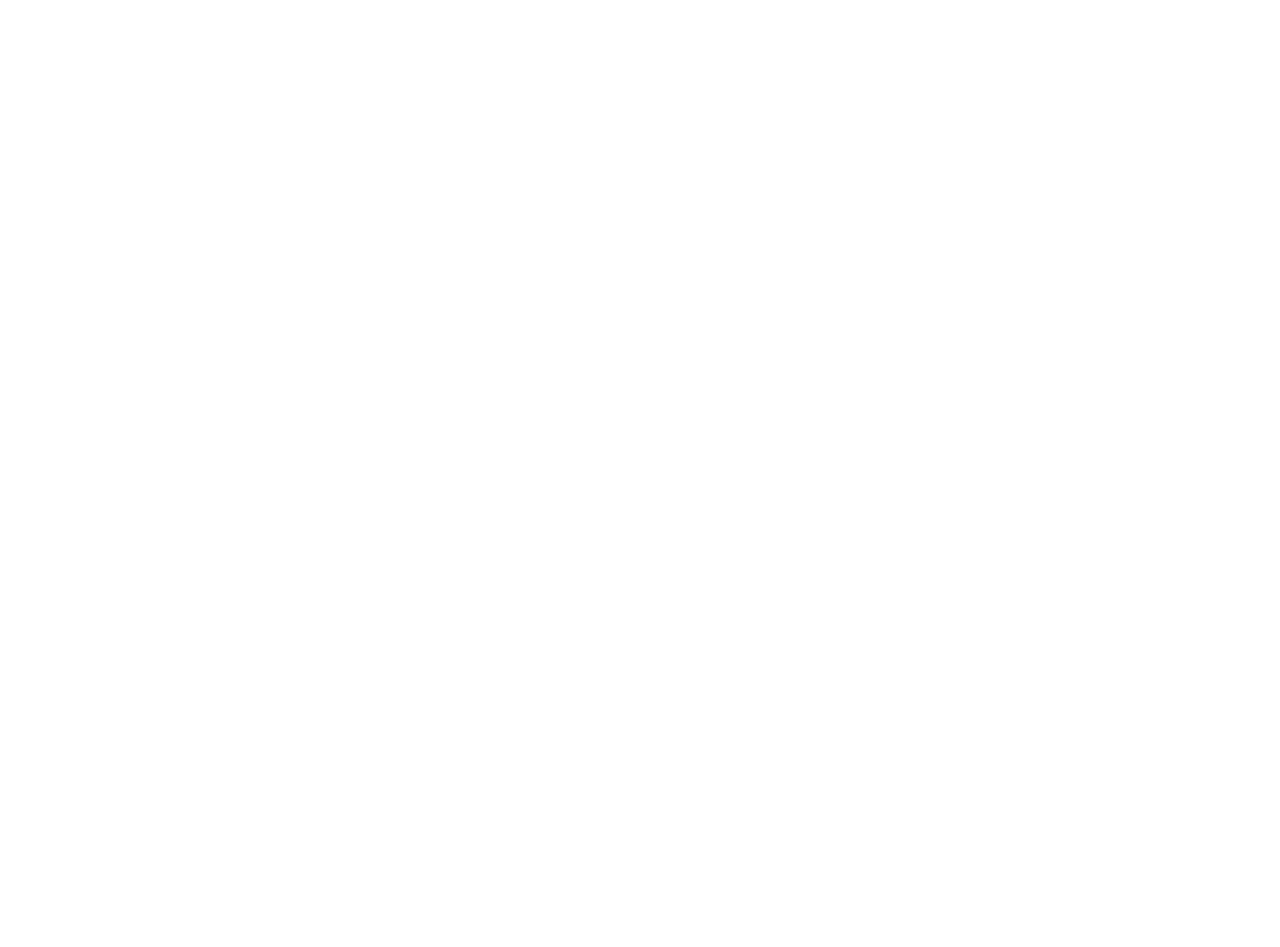
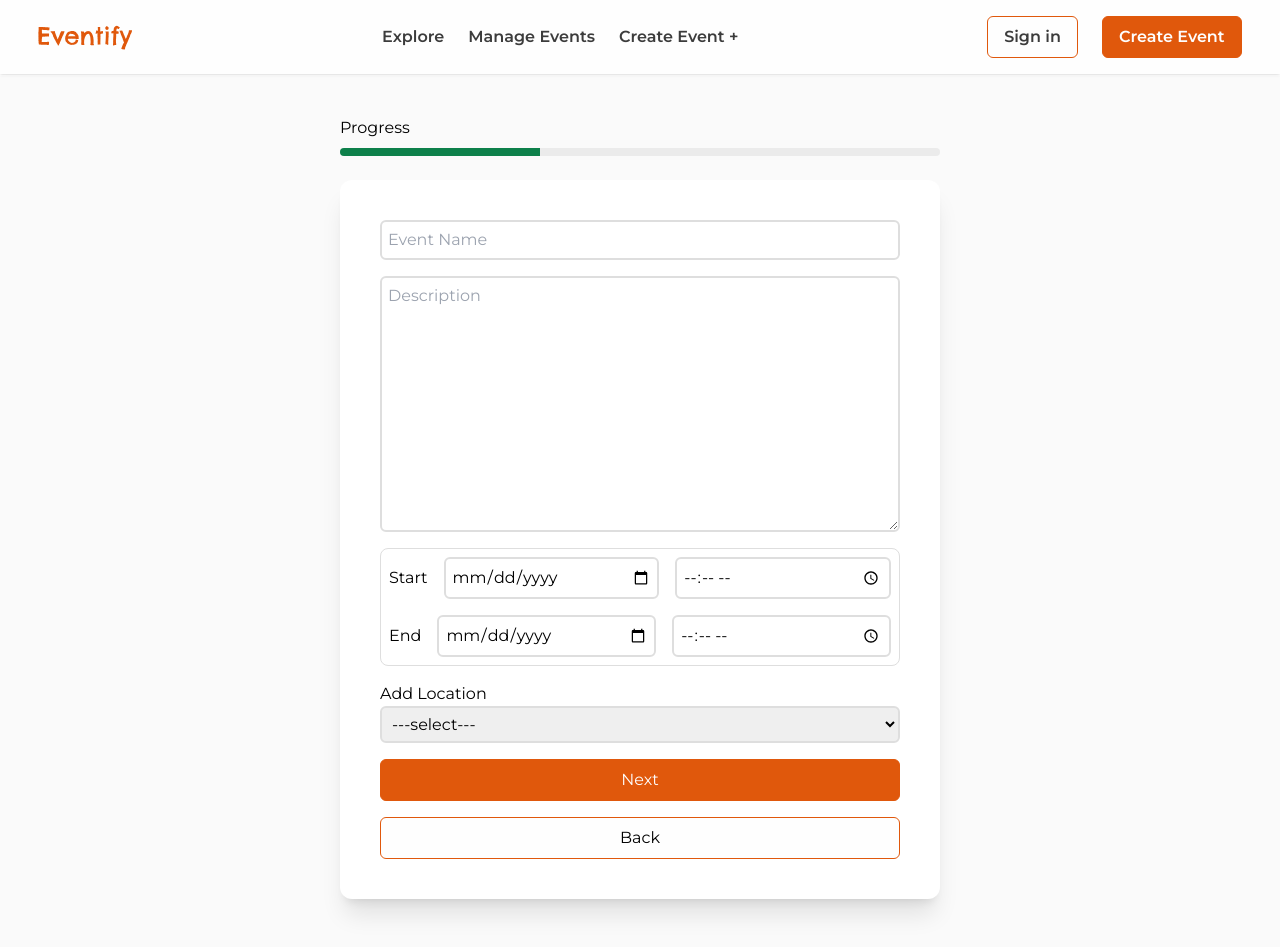
Before and after one commit to IamNaeto/eventify, a React (Vite) app in the folder frontend/: page /event/edit in a window 1280 px wide. Before the commit this address had no page. Before the commit the page ends 800 px from the top, so only its background shows below. Built offline with nearby package versions, Linux system fonts and the light colour scheme.

Commit message:
frontend/feat/edit event page and minor changes

```diff
--- a/frontend/src/App.jsx
+++ b/frontend/src/App.jsx
@@ -2,6 +2,7 @@ import './App.css'
 import { Routes, Route } from "react-router-dom";
 import Home from './components/pages/Home';
 import CreateEvent from './components/pages/CreateEvent';
+import EditEvent from './components/pages/EditEvent';
 import ManageEvent from './components/pages/ManageEvent';
 
 function App() {
@@ -10,6 +11,7 @@ function App() {
      <Routes>
         <Route path="/" element={<Home />} />
         <Route path="/event/create" element={<CreateEvent />} />
+        <Route path="/event/edit" element={<EditEvent />} />
         <Route path="/event/manage" element={<ManageEvent />} />
       </Routes>
    </div>
--- a/frontend/src/components/pages/EditEvent.jsx
+++ b/frontend/src/components/pages/EditEvent.jsx
@@ -0,0 +1,12 @@
+import Header from "../utiles/Header";
+import Edit from "../utiles/Edit";
+const EditEvent = () => {
+  return (
+    <div>
+      <Header />
+      <Edit />
+    </div>
+  );
+};
+
+export default EditEvent;
--- a/frontend/src/components/utiles/Create.jsx
+++ b/frontend/src/components/utiles/Create.jsx
@@ -2,9 +2,9 @@ import { useState, useEffect } from "react";
 import { Toaster, toast } from "sonner";
 import { useWindowSize } from "react-use";
 import Confetti from "react-confetti";
-import CreateEventFinal from "./CreateEventFinal";
-import CreateEventSuccess from "./CreateEventSuccess";
-import CreateEventIntro from "./CreateEventInto";
+import EventFormFinal from "./EventFormFinal";
+import EventFormSuccess from "./EventFormSuccess";
+import EventFormIntro from "./EventFormInto";
 
 const Create = () => {
   const [progressStage, setProgressStage] = useState(1);
@@ -96,7 +96,7 @@ const Create = () => {
           </div>
 
           {progressStage === 1 ? (
-            <CreateEventIntro
+            <EventFormIntro
               setName={setName}
               name={name}
               setDescription={setDescription}
@@ -116,9 +116,11 @@ const Create = () => {
               setLink={setLink}
               link={link}
               handleInitialValidation={handleInitialValidation}
+              primaryBtnCaption={"Next"}
+              secondaryBtnCaption={"Back"}
             />
           ) : progressStage === 2 ? (
-            <CreateEventFinal
+            <EventFormFinal
               setProgressStage={setProgressStage}
               setCategory={setCategory}
               category={category}
@@ -131,7 +133,7 @@ const Create = () => {
               handleSubmit={handleSubmit}
             />
           ) : (
-            <CreateEventSuccess />
+            <EventFormSuccess />
           )}
         </div>
 
--- a/frontend/src/components/utiles/Edit.jsx
+++ b/frontend/src/components/utiles/Edit.jsx
@@ -0,0 +1,152 @@
+import { useState, useEffect } from "react";
+import { Toaster, toast } from "sonner";
+import { useWindowSize } from "react-use";
+import Confetti from "react-confetti";
+import EventFormFinal from "./EventFormFinal";
+import EventFormSuccess from "./EventFormSuccess";
+import EventFormIntro from "./EventFormInto";
+
+const Edit = () => {
+  const [progressStage, setProgressStage] = useState(1);
+  const [name, setName] = useState("");
+  const [description, setDescription] = useState("");
+  const [startDate, setStartDate] = useState("");
+  const [startTime, setStartTime] = useState("");
+  const [endDate, setEndDate] = useState("");
+  const [endTime, setEndTime] = useState("");
+  const [location, setLocation] = useState("");
+  const [venue, setVenue] = useState("");
+  const [link, setLink] = useState("");
+  const [category, setCategory] = useState("");
+  const [capacity, setCapacity] = useState("");
+  const [ticket, setTicket] = useState("");
+  const [price, setPrice] = useState("");
+  const [showConfetti, setShowConfetti] = useState(false);
+
+  const { width, height } = useWindowSize();
+
+  const handleInitialValidation = (e) => {
+    e.preventDefault();
+    if (
+      !name ||
+      !description ||
+      !startDate ||
+      !startTime ||
+      !endDate ||
+      !endTime ||
+      !location ||
+      (location === "Physical" && !venue) ||
+      (location === "Virtual (Zoom/Meet)" && !link)
+    ) {
+      toast.error("All fields must be filled");
+      return;
+    }
+    setProgressStage(2);
+    window.scrollTo({ top: 0, behavior: "smooth" });
+  };
+
+  const handleSubmit = (e) => {
+    e.preventDefault();
+    if (!category || !capacity || !ticket || (ticket === "Premium" && !price)) {
+      toast.error("All fields must be filled");
+      return;
+    }
+
+    const data = {
+      event_name: name,
+      event_description: description,
+      event_start_date: startDate,
+      event_start_time: startTime,
+      event_end_date: endDate,
+      event_end_time: endTime,
+      event_location: location,
+      event_venue: venue,
+      event_link: link,
+      event_category: category,
+      event_capacity: capacity,
+      event_ticket: ticket,
+      event_price: price,
+    };
+
+    console.log(`Data: ${JSON.stringify(data)}`);
+    setProgressStage(3);
+    setShowConfetti(true);
+    toast.success("Event updated successfully");
+    window.scrollTo({ top: 0, behavior: "smooth" });
+
+    // Stop confetti after 5 seconds
+    setTimeout(() => setShowConfetti(false), 5000);
+  };
+
+  return (
+    <div className="w-full relative top-[76px] px-[3%] py-10 bg-[#FAFAFA] min-h-screen overflow-x-hidden">
+      <div className="w-full flex flex-col gap-2 items-center justify-center">
+        <div className="grid gap-2 min-w-[600px]">
+          <p className="text-left">Progress</p>
+          <div className="bg-[#EBEBEB] w-full h-2 rounded-full">
+            <div
+              className={`bg-[#0D804A] ${
+                progressStage === 1
+                  ? "w-[200px] rounded-tl-full rounded-bl-full"
+                  : progressStage === 2
+                  ? "w-[400px] rounded-tl-full rounded-bl-full"
+                  : "w-full rounded-full"
+              } h-full`}
+            ></div>
+          </div>
+
+          {progressStage === 1 ? (
+            <EventFormIntro
+              setName={setName}
+              name={name}
+              setDescription={setDescription}
+              description={description}
+              setStartDate={setStartDate}
+              startDate={startDate}
+              setStartTime={setStartTime}
+              startTime={startTime}
+              setEndDate={setEndDate}
+              endDate={endDate}
+              setEndTime={setEndTime}
+              endTime={endTime}
+              setLocation={setLocation}
+              location={location}
+              setVenue={setVenue}
+              venue={venue}
+              setLink={setLink}
+              link={link}
+              handleInitialValidation={handleInitialValidation}
+              primaryBtnCaption={"Next"}
+              secondaryBtnCaption={"Back"}
+              route={"/"}
+            />
+          ) : progressStage === 2 ? (
+            <EventFormFinal
+              setProgressStage={setProgressStage}
+              setCategory={setCategory}
+              category={category}
+              setCapacity={setCapacity}
+              capacity={capacity}
+              ticket={ticket}
+              setTicket={setTicket}
+              price={price}
+              setPrice={setPrice}
+              handleSubmit={handleSubmit}
+              primaryBtnAction={"Edit Event"}
+              secondaryBtnAction={"Back"}
+            />
+          ) : (
+            <EventFormSuccess />
+          )}
+        </div>
+
+        <Toaster position="top-right" richColors />
+        {showConfetti && (
+          <Confetti width={width} height={height} numberOfPieces={300}  style={{ zIndex: 9999, position: "fixed", top: 0, left: 0 }}/>
+        )}
+      </div>
+    </div>
+  );
+};
+
+export default Edit;
--- a/frontend/src/components/utiles/CreateEventFinal.jsx
+++ b/frontend/src/components/utiles/EventFormFinal.jsx
@@ -9,6 +9,8 @@ const CreateEventFinal = ({
   price,
   setPrice,
   handleSubmit,
+  primaryBtnAction,
+  secondaryBtnAction
 }) => {
   return (
     <form
@@ -107,14 +109,14 @@ const CreateEventFinal = ({
         type="submit"
         className="border border-[#E0580C] hover:border-[#9D3E08] bg-[#E0580C] hover:bg-[#9D3E08] transition-all delay-150 text-[#FEFEFE] py-2 px-4 rounded-md"
       >
-        Create Event
+        {primaryBtnAction}
       </button>
       <button
         type="button"
         className="border border-[#E0580C] bg-[#FEFEFE] hover:text-[#E0580C] transition-all delay-150 py-2 px-4 rounded-md"
         onClick={() => setProgressStage(1)}
       >
-        Back
+        {secondaryBtnAction}
       </button>
     </form>
   );
--- a/frontend/src/components/utiles/CreateEventInto.jsx
+++ b/frontend/src/components/utiles/EventFormInto.jsx
@@ -20,6 +20,9 @@ const CreateEventIntro = ({
   setLink,
   link,
   handleInitialValidation,
+  primaryBtnCaption,
+  secondaryBtnCaption,
+  route
 }) => {
   return (
     <form
@@ -130,13 +133,13 @@ const CreateEventIntro = ({
         type="submit"
         className="border border-[#E0580C] hover:border-[#9D3E08] bg-[#E0580C] hover:bg-[#9D3E08] transition-all delay-150 text-[#FEFEFE] py-2 px-4 rounded-md"
       >
-        Next
+        {primaryBtnCaption}
       </button>
       <Link
-        to="/"
+        to={route}
         className="flex items-center justify-center border border-[#E0580C] bg-[#FEFEFE] hover:text-[#E0580C] transition-all delay-150 py-2 px-4 rounded-md"
       >
-        Back
+        {secondaryBtnCaption}
       </Link>
     </form>
   );
--- a/frontend/src/components/utiles/EventOverview.jsx
+++ b/frontend/src/components/utiles/EventOverview.jsx
@@ -5,6 +5,7 @@ import { CiEdit } from "react-icons/ci";
 import { RiDeleteBin3Line } from "react-icons/ri";
 import { HiOutlineUsers } from "react-icons/hi2";
 import { AiOutlineCloudUpload } from "react-icons/ai";
+import { Link } from "react-router-dom";
 
 const EventOverview = () => {
   return (
@@ -72,22 +73,22 @@ const EventOverview = () => {
           </div>
 
           <div className="w-full grid grid-cols-2 items-center justify-center gap-2">
-            <button className="flex items-center justify-center gap-2 text-center font-bold py-3 px-8 rounded-lg border-2 border-[#E0580C] text-[#E0580C]">
+            <Link to={"/event/edit"} className="flex items-center justify-center gap-2 text-center font-bold py-3 px-8 rounded-lg border-2 border-[#E0580C] text-[#E0580C] hover:shadow-lg hover:shadow-[#E0580C]">
               {" "}
               <CiEdit /> Edit Event
-            </button>
-            <button className="flex items-center justify-center gap-2 text-center font-bold py-3 px-8 rounded-lg border-2 border-[#E0580C] text-[#E0580C]">
+            </Link>
+            <button className="flex items-center justify-center gap-2 text-center font-bold py-3 px-8 rounded-lg border-2 border-[#E0580C] text-[#E0580C] hover:shadow-lg hover:shadow-[#E0580C]">
               {" "}
               <RiDeleteBin3Line /> Delete Event
             </button>
           </div>
 
           <div className="w-full grid grid-cols-2 items-center justify-center gap-2">
-            <button className="flex items-center justify-center gap-2 text-center font-bold py-3 px-8 rounded-lg border-2 border-[#E0580C] text-[#E0580C]">
+            <button className="flex items-center justify-center gap-2 text-center font-bold py-3 px-8 rounded-lg border-2 border-[#E0580C] text-[#E0580C] hover:shadow-lg hover:shadow-[#E0580C]">
               {" "}
               <HiOutlineUsers /> View Attendees
             </button>
-            <button className="flex items-center justify-center gap-2 text-center font-bold py-3 px-8 rounded-lg border-2 border-[#E0580C] text-[#E0580C]">
+            <button className="flex items-center justify-center gap-2 text-center font-bold py-3 px-8 rounded-lg border-2 border-[#E0580C] text-[#E0580C] hover:shadow-lg hover:shadow-[#E0580C]">
               {" "}
               <AiOutlineCloudUpload /> Share event
             </button>
```
Also changed, not shown: frontend/src/components/utiles/EventFormSuccess.jsx (renamed from frontend/src/components/utiles/CreateEventSuccess.jsx).
